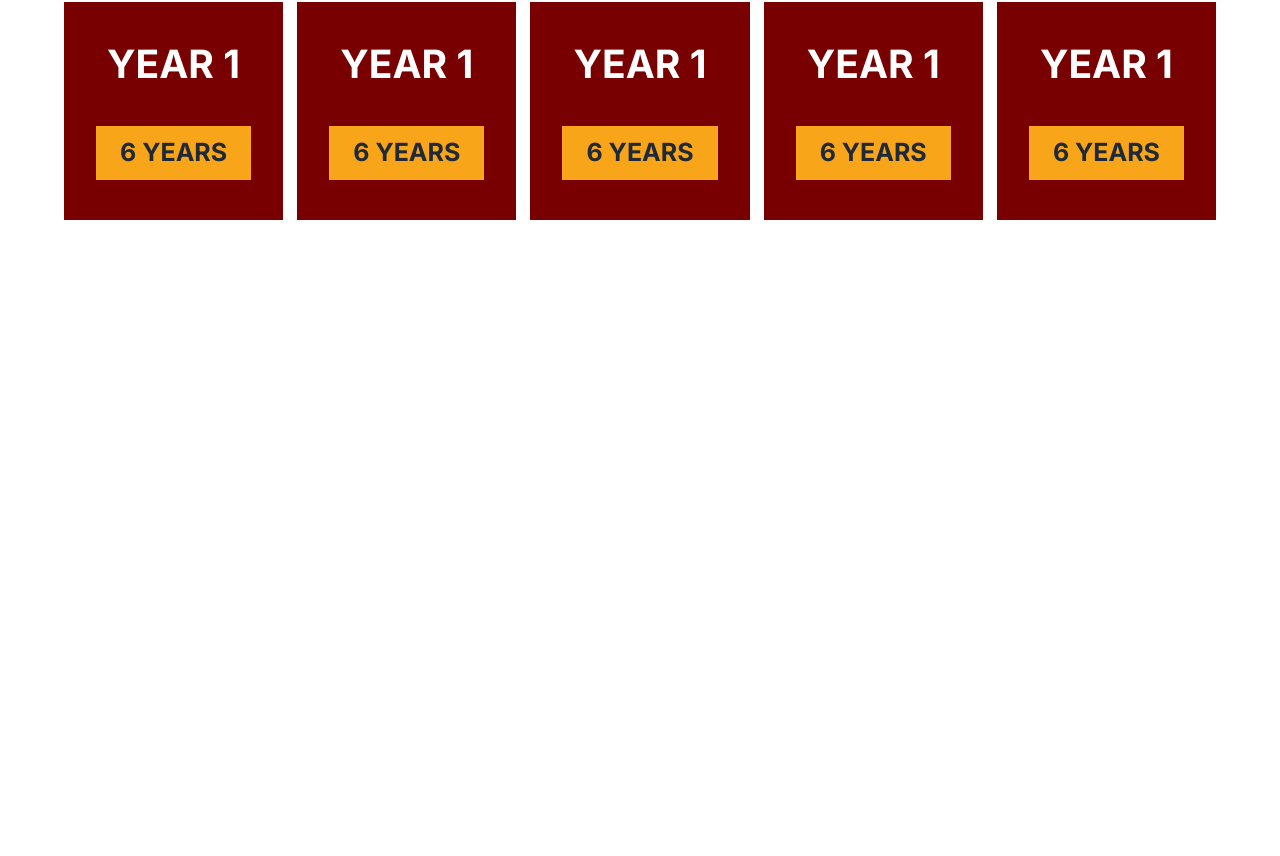
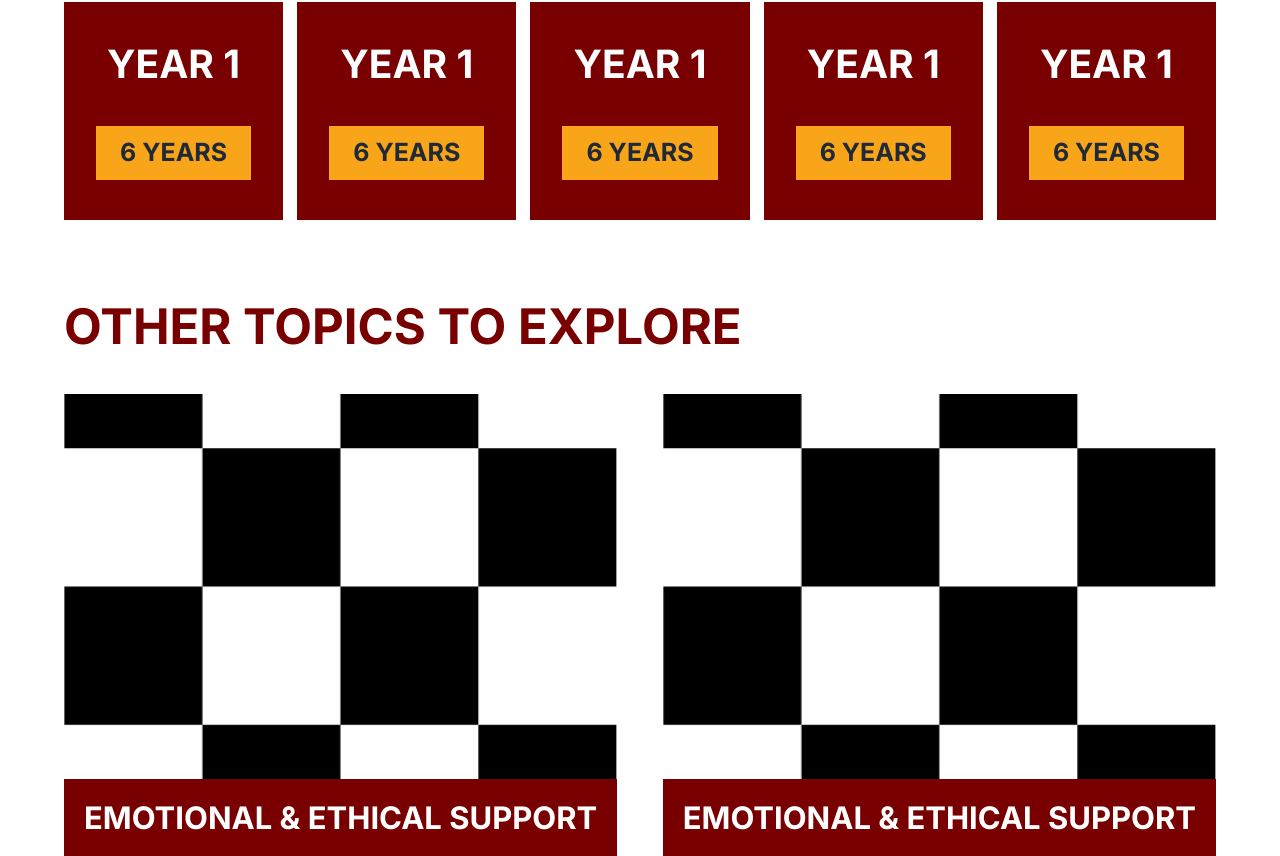
Before and after one commit to sudharshanr15/gglobalschool, a Next.js app: page /pyp in a window 1280 px wide. Shown: the part 2938-3794 px from the top of the page. Before the commit the page ends 3158 px from the top, so only its background shows below. Built offline with nearby package versions, Linux system fonts and the light colour scheme.

Commit message:
completed programme and other Topics component

```diff
--- a/src/app/pyp/page.jsx
+++ b/src/app/pyp/page.jsx
@@ -1,5 +1,5 @@
 import React from "react";
-import { WhatWeOffer, Vision, Programme } from "../../container/PYP";
+import { WhatWeOffer, Vision, Programme,OtherTopics } from "../../container/PYP";
 
 function page() {
     return (
@@ -7,6 +7,7 @@ function page() {
             <Vision />
             <WhatWeOffer />
             <Programme />
+            <OtherTopics/>
         </>
     );
 }
--- /dev/null
+++ b/src/container/PYP/OtherTopics.jsx
@@ -0,0 +1,20 @@
+import React from 'react'
+import TopicCard from "./TopicCard"
+
+function OtherTopics() {
+  return (
+      <>
+          <div className="w-[90%] mx-auto mt-20">
+              <p className="uppercase text-heading-3 text-primary-maroon-1">
+                  Other Topics To explore
+              </p>
+              <div className="flex justify-between mt-10">
+                  <TopicCard text={"EMOTIONAL & ETHICAL SUPPORT"} />
+                  <TopicCard text={"EMOTIONAL & ETHICAL SUPPORT"} />
+              </div>
+          </div>
+      </>
+  );
+}
+
+export default OtherTopics
--- a/src/container/PYP/TopicCard.jsx
+++ b/src/container/PYP/TopicCard.jsx
@@ -1,8 +1,18 @@
 import React from 'react'
+import img from "../../assets/Rectangle 75.png"
+import Image from 'next/image'
 
-function TopicCard() {
+function TopicCard({text}) {
   return (
-    <div></div>
+    <>
+      <div >
+        <Image src={img} alt="checked" className="w-[100%]" />
+        <div className="bg-primary-maroon-1">
+          <p className="text-white uppercase text-heading-5 p-5">{ text }</p>
+        </div>
+      </div>
+    </>
+
   )
 }
 
--- a/src/container/PYP/index.js
+++ b/src/container/PYP/index.js
@@ -3,3 +3,4 @@ export { default as Cards } from "./Cards";
 export {default as WhatWeOffer} from "./WhatWeOffer"
 export { default as Vision } from "./Vision";
 export {default as Programme} from "./Programme"
+export {default as OtherTopics} from "./OtherTopics"
```
Also changed, not shown: src/assets/Rectangle 75.png (added).
